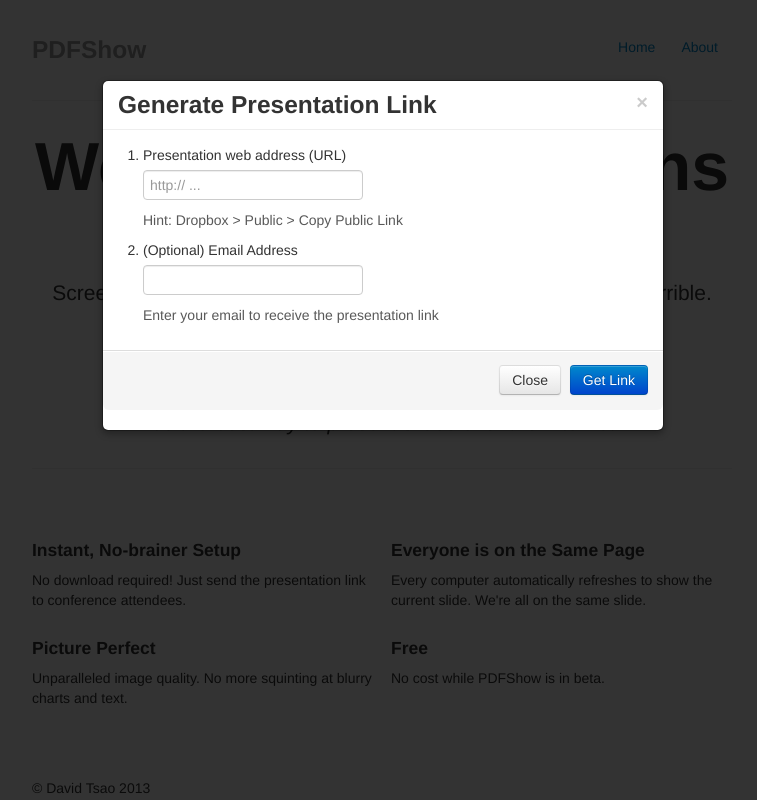
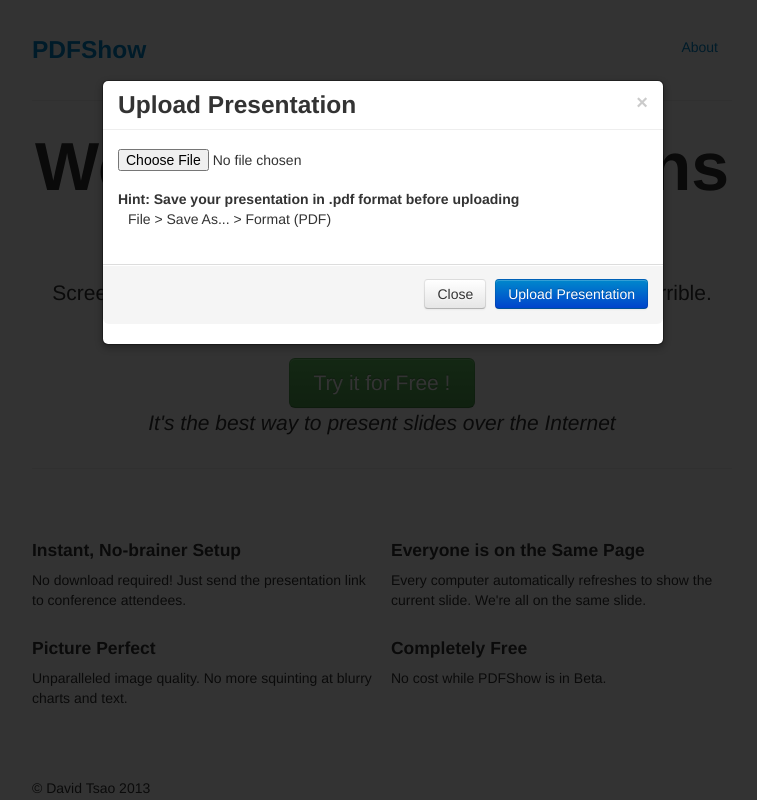
Before and after one commit to dvdt/pdfshow, a Python web app: template templates/index.html in a window 1280 px wide, after a click on "Try it for Free !". Shown: the whole page, without its empty margins (258-1015 px from the left). Run offline with Jinja, Linux system fonts and the light colour scheme; the template is opened without the code that fills it: most values are stand-ins (such as "Sample title", 1, 10 or a date in 2020); some libraries are stand-ins or nearby versions.

Commit message:
upload/download files works

```diff
--- a/templates/base.html
+++ b/templates/base.html
@@ -1,4 +1,3 @@
-
 <!DOCTYPE html>
 <html lang="en">
 <head>
@@ -71,13 +70,11 @@
 <body>
 
 <div class="container-narrow">
-
     <div class="masthead">
         <ul class="nav nav-pills pull-right">
-            <li><a href="/">Home</a></li>
             <li><a href="/about">About</a></li>
         </ul>
-        <h3 class="muted">PDFShow</h3>
+        <h3 class="muted"><a href="/">PDFShow</a></h3>
     </div>
 
     <hr>
--- a/templates/index.html
+++ b/templates/index.html
@@ -4,33 +4,27 @@
 <div class="jumbotron">
     <h1>WebEx Presentations Suck.</h1>
     <p class="lead">Screensharing takes too long to set up and the video quality is horrible. PDFShow is a snap to use and always looks great.</p>
-    <button type="button" data-toggle="modal" data-target="#gen-presentation-modal" class="btn btn-large btn-success">Try it for free!</button>
+    <button type="button" data-toggle="modal" data-target="#gen-presentation-modal" class="btn btn-large btn-success">Try it for Free !</button>
     <p class='lead'><em>It's the best way to present slides over the Internet</em></p>
 </div>
 <div id="gen-presentation-modal" class="modal hide fade" tabindex="-1" role="dialog" aria-labelledby="myModalLabel" aria-hidden="true">
-<form id="gen-pres-form" action="/presentation" method="post">
+<form id="gen-pres-form" action="{{ blob_upload_url }}" method="POST" enctype="multipart/form-data">
 
     <div class="modal-header">
         <button type="button" class="close" data-dismiss="modal" aria-hidden="true">×</button>
-        <h3 id="myModalLabel">Generate Presentation Link</h3>
+        <h3 id="myModalLabel">Upload Presentation</h3>
     </div>
     <div class="modal-body">
             <fieldset>
-                <ol>
-                <li>
-                <label>Presentation web address (URL)</label>
-                <input type="url" name="pdf-url" required placeholder="http:// ...">
-                <span class="help-block">Hint: Dropbox > Public > Copy Public Link</span>
-                </li>
-                <li><label>(Optional) Email Address</label>
-                <input type="email" name="email">
-                <span class="help-block">Enter your email to receive the presentation link</span></li>
-                </ol>
+                <div>
+                <input type="file" name="file" required placeholder="Choose PDF file">
+                    <dl><dt>Hint: Save your presentation in .pdf format before uploading</dt><dd>File > Save As... > Format (PDF)</dd></dl>
+                </div>
             </fieldset>
     </div>
     <div class="modal-footer">
         <button class="btn" data-dismiss="modal" aria-hidden="true">Close</button>
-        <button type="submit" id="gen-presentation-link" class="btn btn-primary">Get Link</button>
+        <button type="submit" id="gen-presentation-link" class="btn btn-primary">Upload Presentation</button>
     </div></form>
 </div>
 <hr>
@@ -44,28 +38,9 @@
     <div class="span6">
         <h4>Everyone is on the Same Page</h4>
         <p>Every computer automatically refreshes to show the current slide. We're all on the same slide.</p>
-        <h4>Free</h4>
-        <p>No cost while PDFShow is in beta.</p>
+        <h4>Completely Free</h4>
+        <p>No cost while PDFShow is in Beta.</p>
     </div>
 </div>{% endblock %}
-<!--<div class="container-narrow">-->
-<!--<h2>The best way to give presentations online</h2>-->
-<!--<p class="lead">Showing presentations through video conferencing tools like WebEx sucks.</p>-->
-<!--<p class="lead">It takes too long to set up and you can never see anything with the poor video quality. PDFshow is a breeze to use and looks great.</p>-->
-<!--<blockquote>-->
-<!--<p class="text-">Before your presentation,</p>-->
-<!--<ol>-->
-<!--<li></li>-->
-<!--</ol>-->
-<!--</blockquote>-->
-<!--</div>-->
  {% block scripts %}
- <script>
-     $.ready(function () {
-         $("div").click(function(evt) {
-            alert('wtf');
-            evt.stopPropagation();
-         });
-     });
- </script>
 {% endblock %}
```
Also changed, not shown: main.py (+63 -27 lines).
